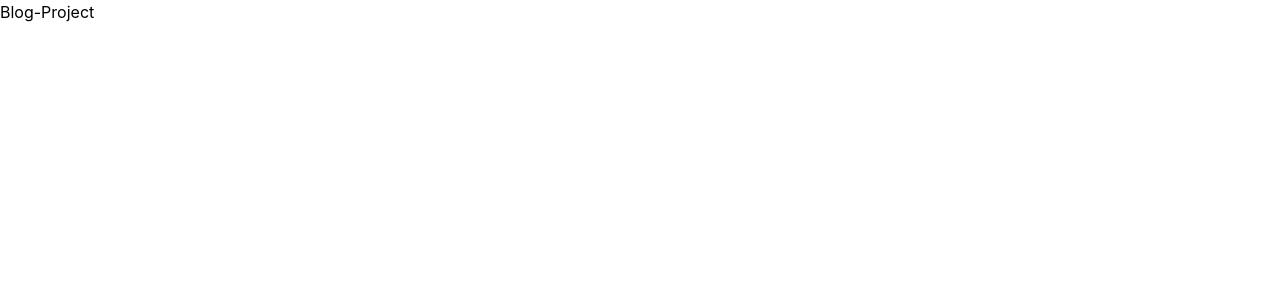
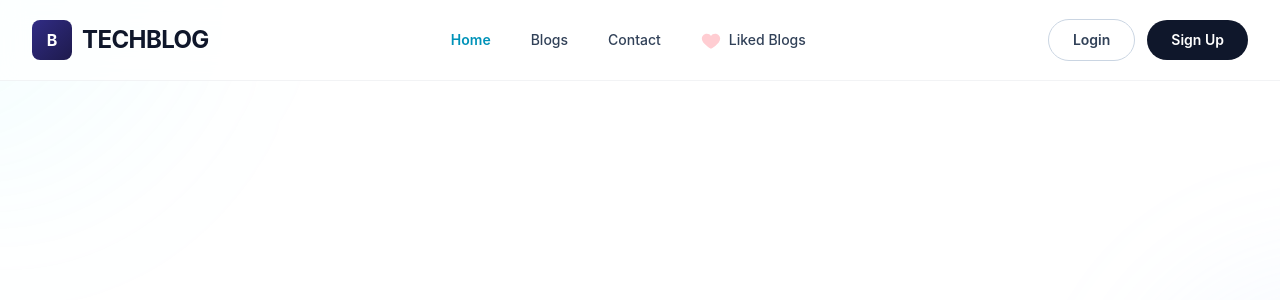
Before and after one commit to Aashishh05/Blog-Project, a React (Vite) app in the folder frontend/: page / in a window 1280 px wide. Shown: the top 300 px of the page. Built offline with nearby package versions, Linux system fonts and the light colour scheme.

Commit message:
made responsive navbar

```diff
--- a/frontend/src/App.jsx
+++ b/frontend/src/App.jsx
@@ -1,8 +1,14 @@
-import React from 'react'
-
+import {Route, Routes} from "react-router-dom"
+import MainLayout from './Components/MainLayout'
+import Navbar from './Components/Navbar'
 const App = () => {
   return (
-    <div>Blog-Project</div>
+    <div>
+        <Routes>
+          <Route path='/' element={<MainLayout />} />
+          <Route path='/navbar' element={<Navbar />} />
+        </Routes>
+    </div>
   )
 }
 
--- /dev/null
+++ b/frontend/src/Components/MainLayout.jsx
@@ -0,0 +1,13 @@
+import Navbar from './Navbar'
+import { Outlet } from 'react-router-dom'
+
+const MainLayout = () => {
+  return (
+    <div>
+        <Navbar />
+        <Outlet />
+    </div>
+  )
+}
+
+export default MainLayout
--- /dev/null
+++ b/frontend/src/Components/Navbar.jsx
@@ -0,0 +1,182 @@
+import { FaBars, FaTimes } from "react-icons/fa";
+import { NavLink } from "react-router-dom";
+import { FcLikePlaceholder } from "react-icons/fc";
+import { useState } from "react";
+
+const Navbar = () => {
+  const [mobileMenuOpen, setMobileMenuOpen] = useState(false);
+
+  return (
+    <>
+      <div className="fixed inset-0 overflow-hidden pointer-events-none z-0">
+        <div className="absolute -top-40 -left-40 w-96 h-96 bg-gradient-to-br from-cyan-300/10 to-transparent rounded-full blur-3xl"></div>
+        <div className="absolute top-1/3 -right-60 w-96 h-96 bg-gradient-to-br from-blue-300/10 to-purple-300/5 rounded-full blur-3xl"></div>
+      </div>
+
+      <header className="fixed top-0 w-full z-50 backdrop-blur-md bg-white/70 border-b border-gray-200/50">
+        <div className="max-w-7xl mx-auto px-6 lg:px-8">
+          <div className="flex justify-between items-center h-16 lg:h-20">
+            <NavLink
+              to="/"
+              className="flex items-center gap-2.5 cursor-pointer group"
+            >
+              <div className="w-8 h-8 lg:w-10 lg:h-10 rounded-lg bg-gradient-to-br from-indigo-900 to-indigo-950 flex items-center justify-center font-bold text-white text-sm lg:text-base group-hover:shadow-lg group-hover:shadow-indigo-500/30 transition-all duration-300">
+                B
+              </div>
+
+              <span className="font-bold text-xl lg:text-2xl text-slate-900 tracking-tight group-hover:text-cyan-600 transition-colors duration-300 ">
+                TECHBLOG
+              </span>
+            </NavLink>
+
+            <nav className="hidden lg:flex items-center gap-10 font-medium">
+              <NavLink
+                to="/"
+                className={({ isActive }) =>
+                  `relative group text-sm transition-colors duration-300 ${
+                    isActive
+                      ? "text-cyan-600 font-semibold"
+                      : "text-slate-700 hover:text-indigo-900"
+                  }`
+                }
+              >
+                Home
+                <span className="absolute bottom-0 left-0 w-0 h-0.5 bg-gradient-to-r from-cyan-500 to-blue-600 group-hover:w-full transition-all duration-300"></span>
+              </NavLink>
+
+              <NavLink
+                to="/blogs"
+                className={({ isActive }) =>
+                  `relative group text-sm transition-colors duration-300 ${
+                    isActive
+                      ? "text-cyan-600 font-semibold"
+                      : "text-slate-700 hover:text-indigo-900"
+                  }`
+                }
+              >
+                Blogs
+                <span className="absolute bottom-0 left-0 w-0 h-0.5 bg-gradient-to-r from-cyan-500 to-blue-600 group-hover:w-full transition-all duration-300"></span>
+              </NavLink>
+
+              <NavLink
+                to="/contact"
+                className={({ isActive }) =>
+                  `relative group text-sm transition-colors duration-300 ${
+                    isActive
+                      ? "text-cyan-600 font-semibold"
+                      : "text-slate-700 hover:text-indigo-900"
+                  }`
+                }
+              >
+                Contact
+                <span className="absolute bottom-0 left-0 w-0 h-0.5 bg-gradient-to-r from-cyan-500 to-blue-600 group-hover:w-full transition-all duration-300"></span>
+              </NavLink>
+
+              <NavLink
+                to="/liked"
+                className={({ isActive }) =>
+                  `relative group text-sm transition-colors duration-300 flex items-center gap-2 ${
+                    isActive
+                      ? "text-cyan-600 font-semibold"
+                      : "text-slate-700 hover:text-indigo-900"
+                  }`
+                }
+              >
+                <FcLikePlaceholder size={20} />
+                Liked Blogs
+                <span className="absolute bottom-0 left-0 w-0 h-0.5 bg-gradient-to-r from-cyan-500 to-blue-600 group-hover:w-full transition-all duration-300"></span>
+              </NavLink>
+            </nav>
+
+            <div className="hidden lg:flex items-center gap-3">
+              <NavLink
+                to="/login"
+                className="px-6 py-2.5 border border-slate-300 text-slate-700 rounded-full font-semibold text-sm hover:border-cyan-600 hover:text-cyan-600 transition-all duration-300"
+              >
+                Login
+              </NavLink>
+
+              <NavLink
+                to="/signup"
+                className="px-6 py-2.5 bg-slate-900 text-white rounded-full font-semibold text-sm hover:bg-indigo-900 hover:shadow-lg hover:shadow-slate-900/40 transition-all duration-300"
+              >
+                Sign Up
+              </NavLink>
+            </div>
+
+            <button
+              onClick={() => setMobileMenuOpen(!mobileMenuOpen)}
+              className="lg:hidden p-2 text-slate-700 hover:text-indigo-900 transition-colors duration-300"
+            >
+              {mobileMenuOpen ? <FaTimes size={20} /> : <FaBars size={20} />}
+            </button>
+          </div>
+
+          <div
+            className={`lg:hidden overflow-hidden transition-all duration-300 ease-in-out ${
+              mobileMenuOpen
+                ? "max-h-96 py-4 border-t border-gray-200/50"
+                : "max-h-0"
+            }`}
+          >
+            <nav className="flex flex-col space-y-1">
+              <NavLink
+                to="/"
+                onClick={() => setMobileMenuOpen(false)}
+                className="px-4 py-3 rounded-lg transition-all duration-300 font-medium text-sm hover:bg-cyan-50"
+              >
+                Home
+              </NavLink>
+
+              <NavLink
+                to="/blogs"
+                onClick={() => setMobileMenuOpen(false)}
+                className="px-4 py-3 rounded-lg transition-all duration-300 font-medium text-sm hover:bg-cyan-50"
+              >
+                Blogs
+              </NavLink>
+
+              <NavLink
+                to="/contact"
+                onClick={() => setMobileMenuOpen(false)}
+                className="px-4 py-3 rounded-lg transition-all duration-300 font-medium text-sm hover:bg-cyan-50"
+              >
+                Contact
+              </NavLink>
+
+              <NavLink
+                to="/liked"
+                onClick={() => setMobileMenuOpen(false)}
+                className="px-4 py-3 rounded-lg transition-all duration-300 font-medium text-sm hover:bg-cyan-50"
+              >
+                Liked Blogs
+              </NavLink>
+            </nav>
+
+            <div className="px-4 mt-4 pt-4 border-t border-gray-200/50 space-y-3">
+              <NavLink
+                to=""
+                onClick={() => setMobileMenuOpen(false)}
+                className="block w-full text-center px-6 py-2.5 border border-slate-300 text-slate-700 rounded-full font-semibold text-sm"
+              >
+                Login
+              </NavLink>
+
+              <NavLink
+                to=""
+                onClick={() => setMobileMenuOpen(false)}
+                className="block w-full text-center px-6 py-2.5 bg-slate-900 text-white rounded-full font-semibold text-sm"
+              >
+                Sign Up
+              </NavLink>
+            </div>
+          </div>
+        </div>
+      </header>
+
+      <div className="h-16 lg:h-20"></div>
+    </>
+  );
+};
+
+export default Navbar;
```
